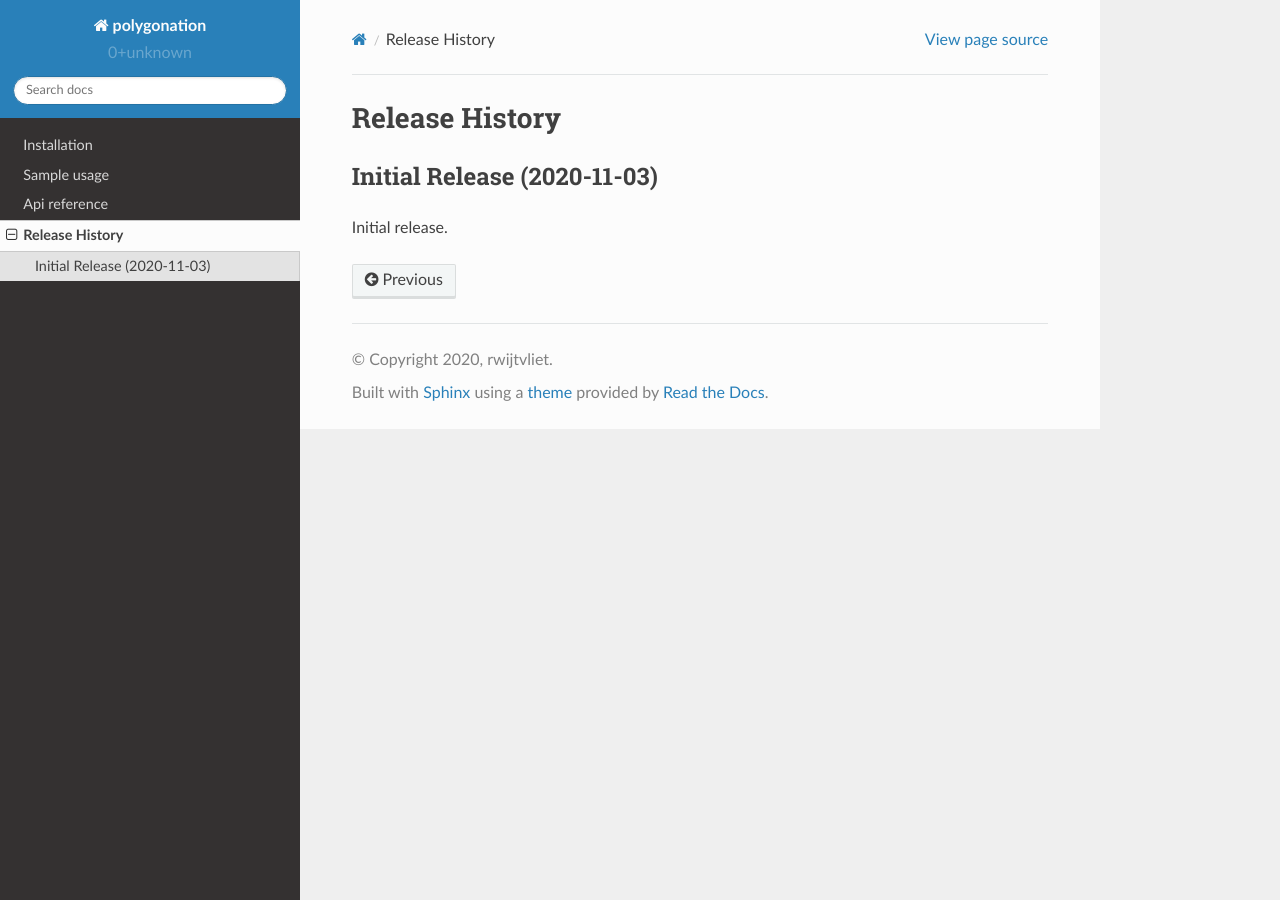
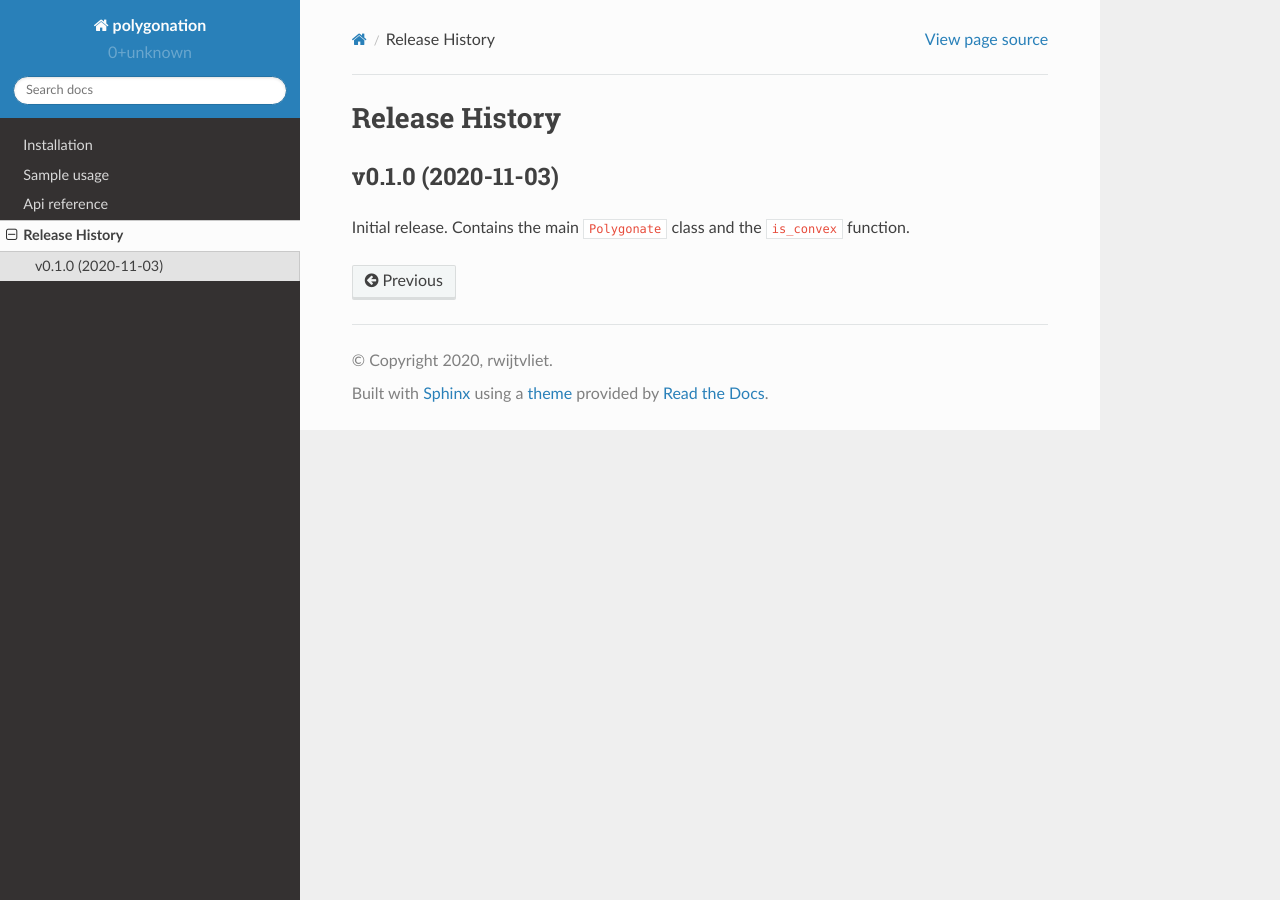
Before and after one commit to rwijtvliet/polygonation, a Sphinx documentation site: the page built from docs/source/release-history.rst, in a window 1280 px wide. Built offline with Sphinx 7.4.7 and the Read the Docs theme 2.0.0, drawn with Linux system fonts in a browser that asks for light colours.

Commit message:
updated docs, release history

```diff
--- a/docs/source/release-history.rst
+++ b/docs/source/release-history.rst
@@ -2,6 +2,6 @@
 Release History
 ===============
 
-Initial Release (2020-11-03)
-----------------------------
-Initial release.
+v0.1.0 (2020-11-03)
+-------------------
+Initial release. Contains the main ``Polygonate`` class and the ``is_convex`` function.
```
Also changed, not shown: docs/source/savefig/convexFalse.png, docs/source/savefig/convexTrue.png, docs/source/savefig/plot1.png.
